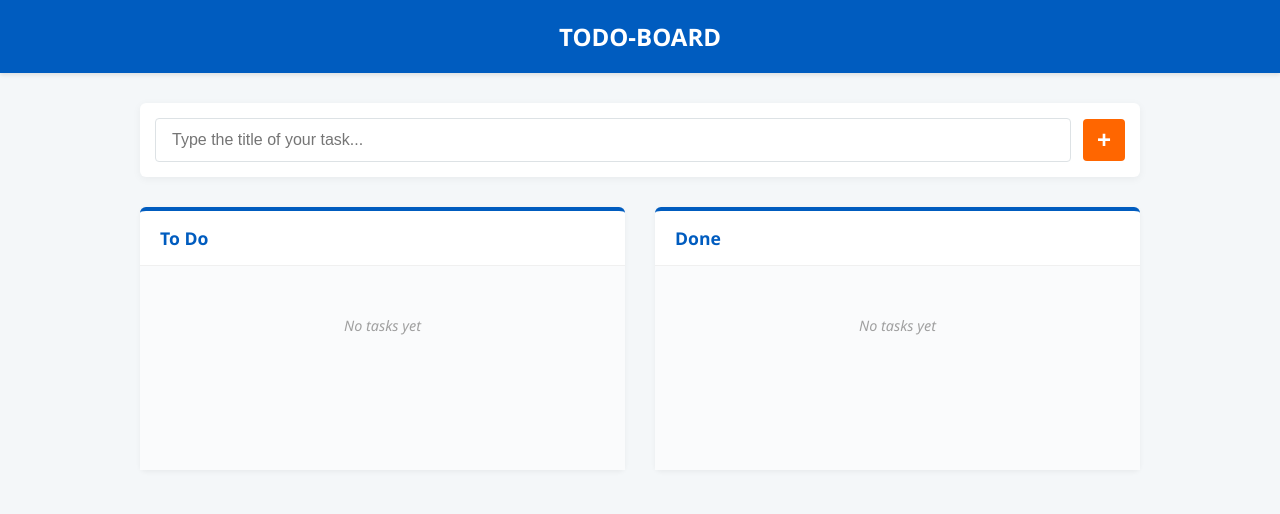
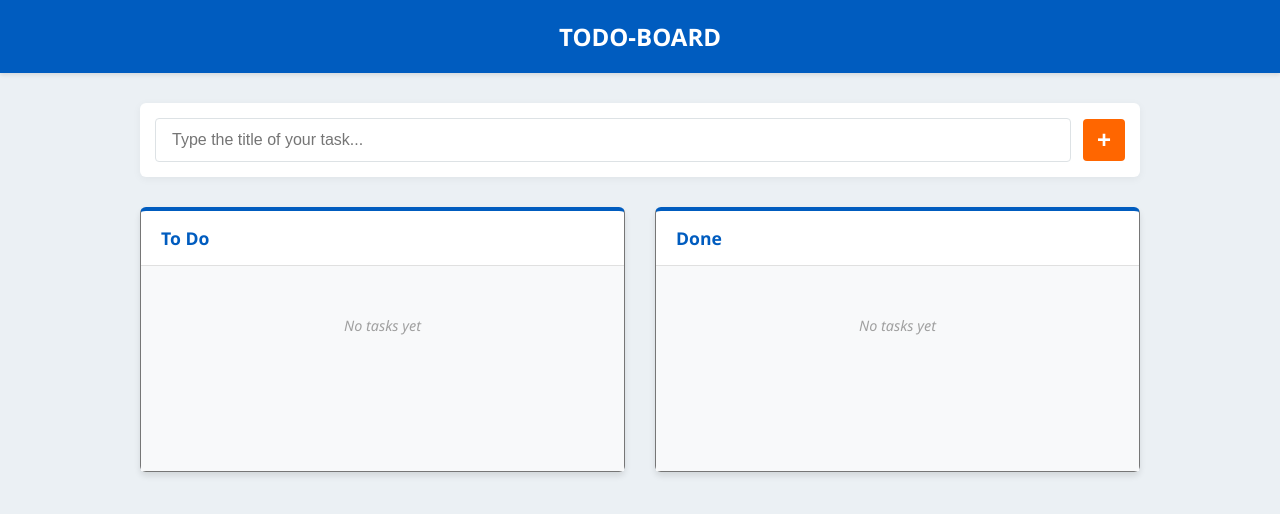
Before and after one commit to MarcosFernandesF/todo-board, a Vue app: page / in a window 1280 px wide. Shown: the top 514 px of the page. Built offline with nearby package versions, Linux system fonts and the light colour scheme.

Commit message:
improving layout accessibilty

```diff
--- a/src/App.vue
+++ b/src/App.vue
@@ -12,7 +12,7 @@ body, html {
   margin: 0;
   padding: 0;
   font-family: 'Segoe UI', Roboto, Helvetica, Arial, sans-serif;
-  background-color: #f4f7f9;
+  background-color: #ebf0f4;
   color: #333;
 }
 </style>
--- a/src/components/BoardColumn.vue
+++ b/src/components/BoardColumn.vue
@@ -39,9 +39,10 @@ const onDrop = (event) => {
   border-radius: 6px;
   display: flex;
   flex-direction: column;
-  box-shadow: 0 2px 5px rgba(0,0,0,0.05);
+  box-shadow: 0 4px 6px rgba(0,0,0,0.1);
+  border: 1px solid #767676;
+  border-top: 4px solid #005cbf;
   height: 100%;
-  border-top: 4px solid #005cbf;
 }
 
 h2 {
@@ -51,7 +52,7 @@ h2 {
   font-size: 1.1rem;
   color: #005cbf;
   font-weight: 600;
-  border-bottom: 1px solid #f0f0f0;
+  border-bottom: 1px solid #e0e0e0;
 }
 
 .column-list {
@@ -60,7 +61,7 @@ h2 {
   min-height: 200px;
   height: 100%;
   box-sizing: border-box;
-  background-color: #fafbfc;
+  background-color: #f8f9fa;
 }
 
 .empty-state {
```
